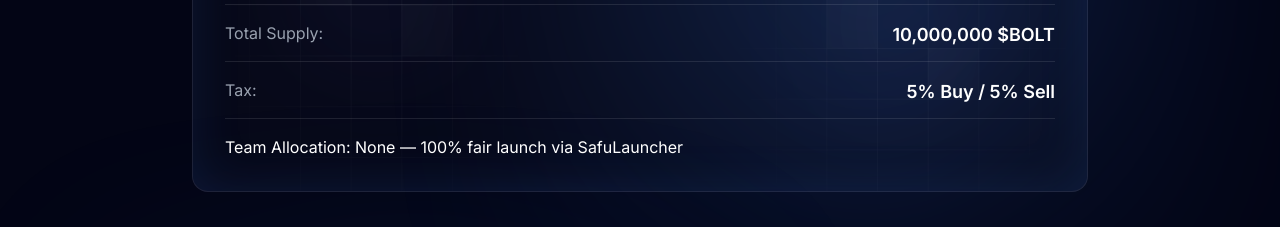
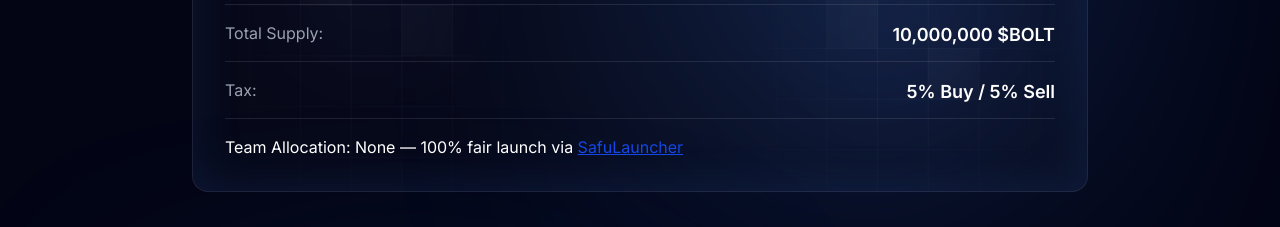
Before and after one commit to Ghravitee/safubot-website, a React (Vite) app: page / in a window 1280 px wide. Shown: the part 2640-2867 px from the top of the page. Built offline with nearby package versions, Linux system fonts and the light colour scheme.

Commit message:
change color of hyperlink

```diff
--- a/src/components/TokenomicsSection.tsx
+++ b/src/components/TokenomicsSection.tsx
@@ -89,6 +89,7 @@ export default function TokenomicsSection() {
                   href="https://app.safulauncher.com"
                   target="_blank"
                   rel="noopener noreferrer"
+                  className="underline text-blue-700"
                 >
                   SafuLauncher
                 </a>
```
